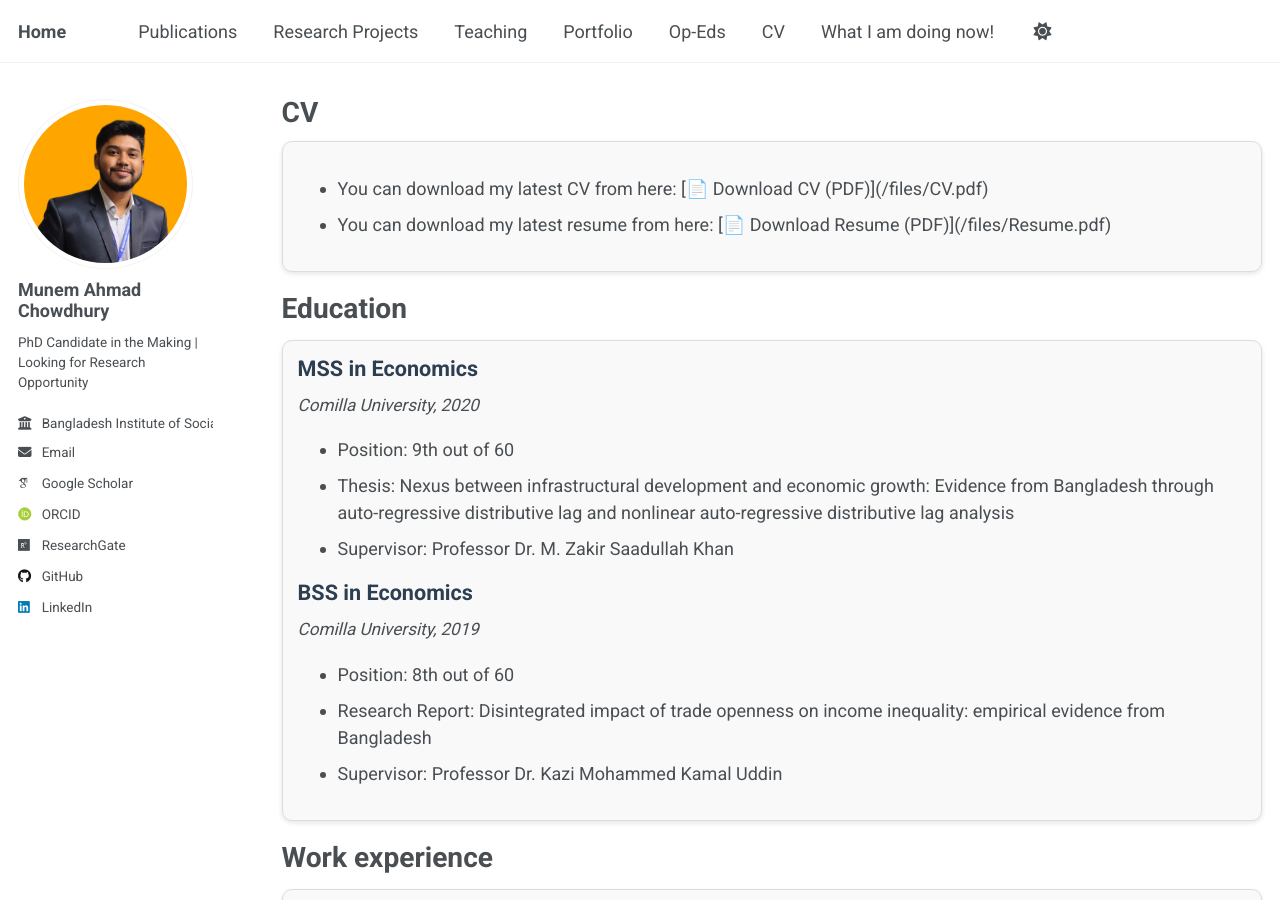
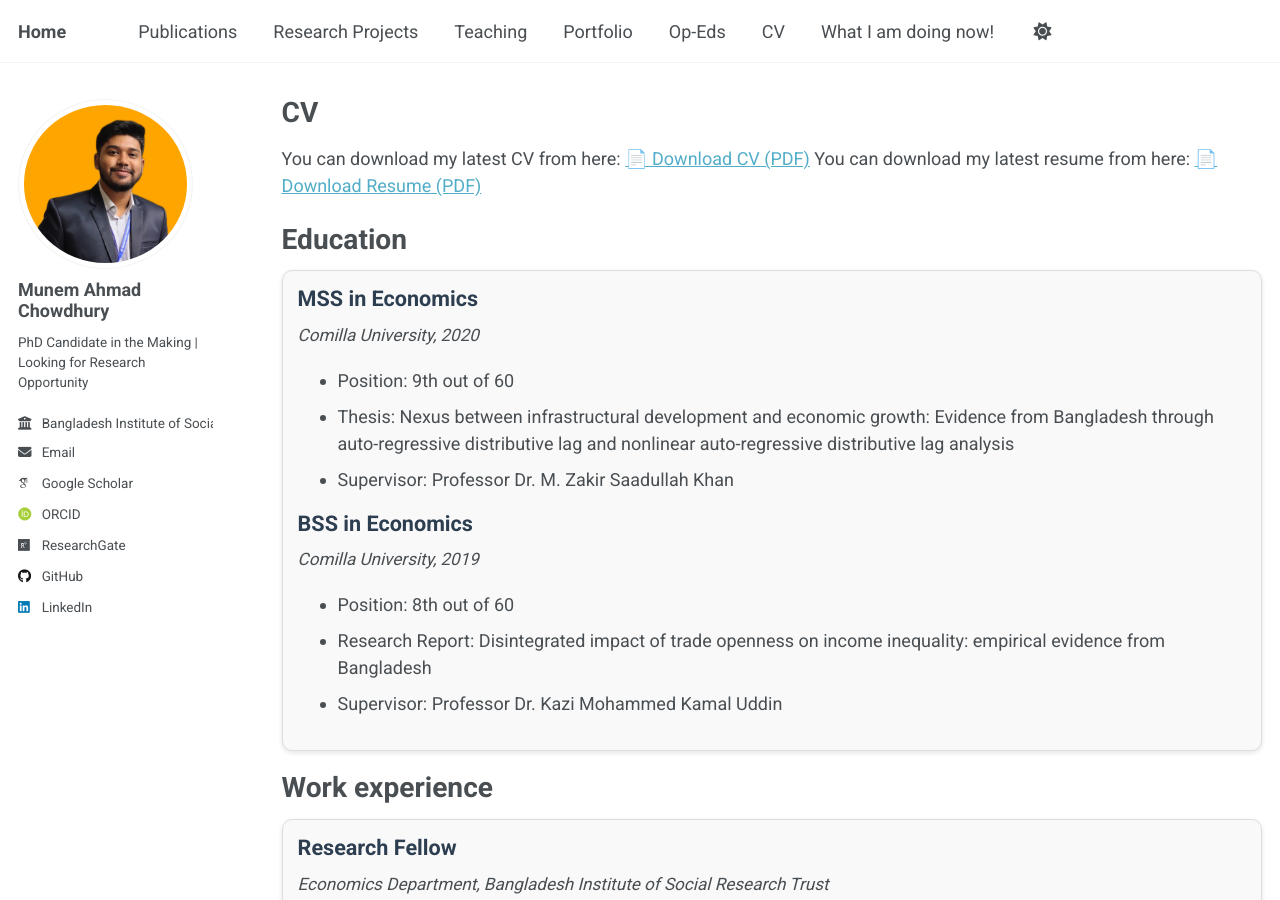
Before and after one commit to munemahmad/munemahmad.github.io, a Jekyll site: the page built from _pages/cv.md, in a window 1280 px wide and 900 px high. Built offline with Jekyll 4.4.1, drawn with Linux system fonts in a browser that asks for light colours; some web fonts are replaced; a script that is not in the unit is left out.

Commit message:
Update cv.md

```diff
--- a/_pages/cv.md
+++ b/_pages/cv.md
@@ -8,15 +8,11 @@ redirect_from:
 ---
 
 
-<div class="cv-card">
-   <ul>
-   <li>You can download my latest CV from here:  [📄 Download CV (PDF)](/files/CV.pdf)</li>
-   <li>You can download my latest resume from here:  [📄 Download Resume (PDF)](/files/Resume.pdf)</li>
-  </ul>
-</div>
-
+You can download my latest CV from here:  [📄 Download CV (PDF)](/files/CV.pdf)
+You can download my latest resume from here:  [📄 Download Resume (PDF)](/files/Resume.pdf)
 
 {% include base_path %}
+
 
 Education
 ======
```
